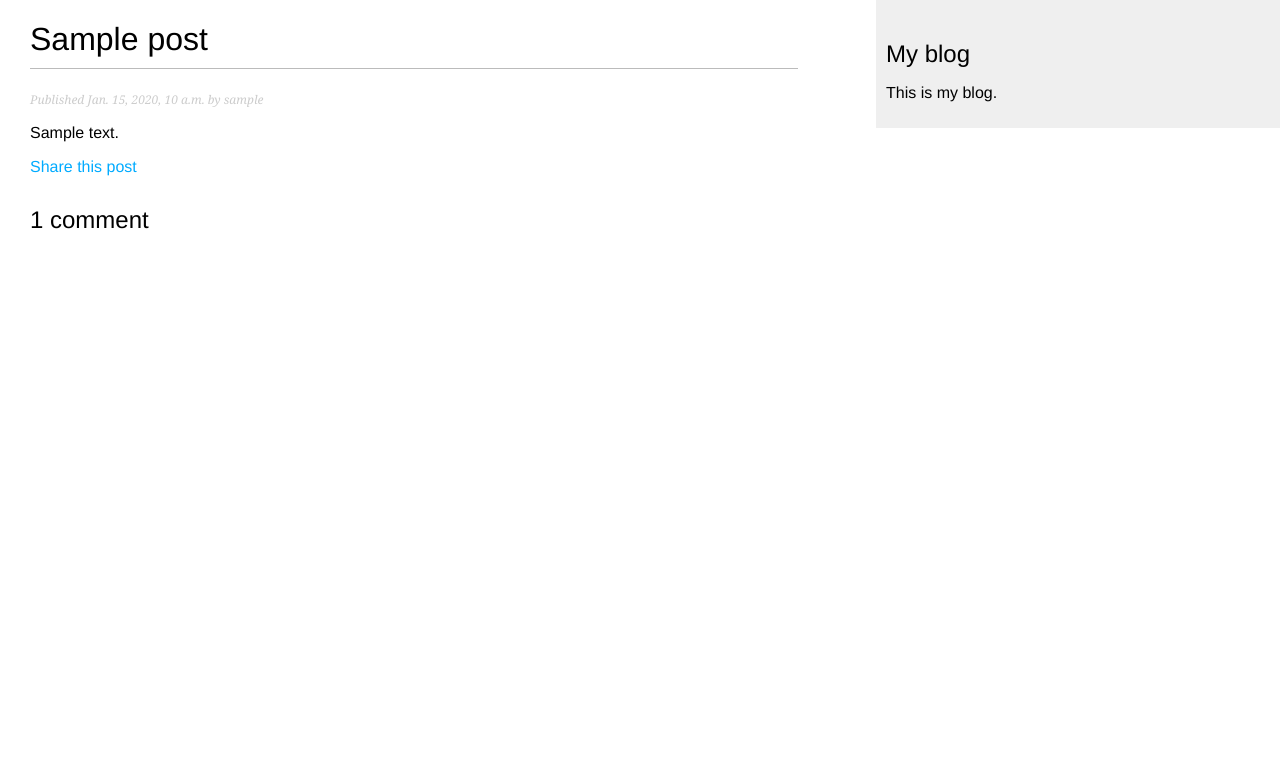
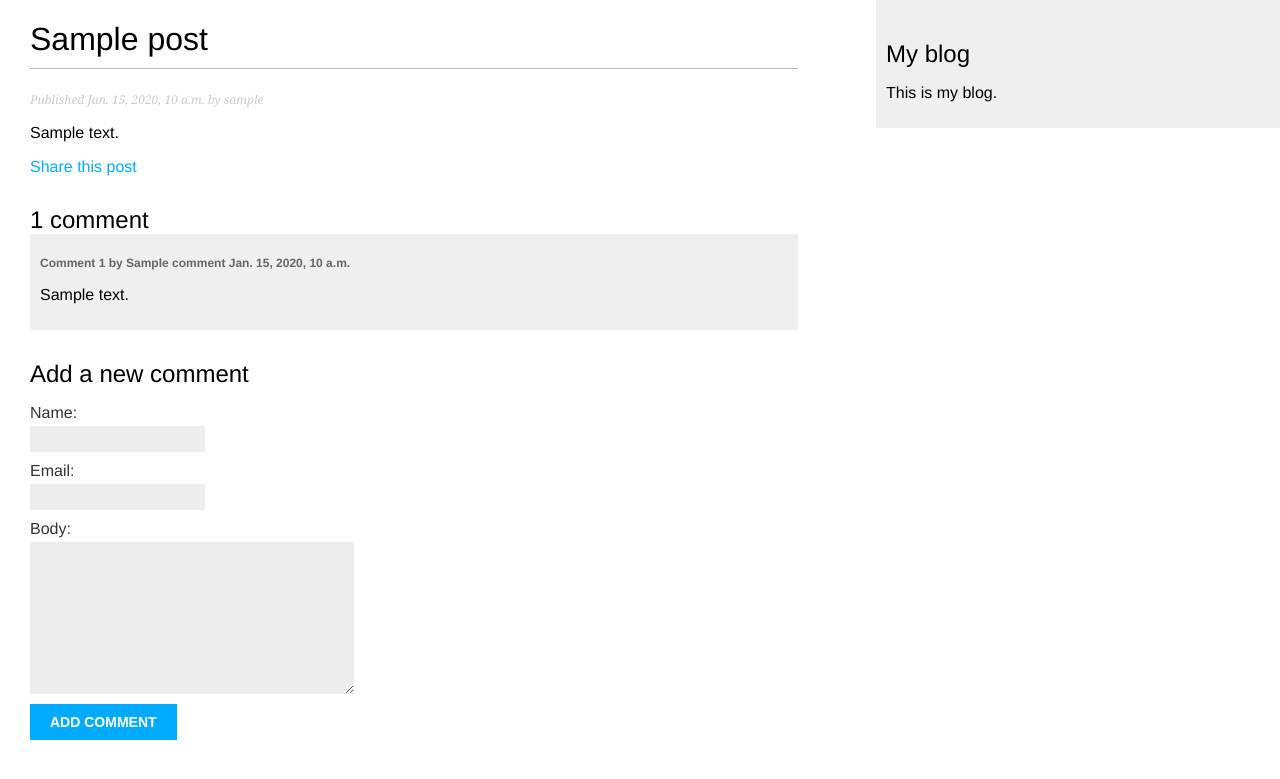
Before and after one commit to HDiman/weblog, a Django app: a page that uses mysite/blog/templates/blog/post/detail.html in a window 1280 px wide. Shown: the top 779 px of the page. Run offline with Django 4.2, Linux system fonts and the light colour scheme; tables that the repository leaves empty hold one stand-in row (values such as "Sample post").

Commit message:
Ready to add new comments

```diff
--- a/mysite/blog/templates/blog/post/detail.html
+++ b/mysite/blog/templates/blog/post/detail.html
@@ -18,4 +18,16 @@
         {{ total_comments }} comment{{ total_comments|pluralize }}
     </h2>
     {% endwith %}
+    {% for comment in comments %}
+    <div class="comment">
+        <p class="info">
+            Comment {{ forloop.counter }} by {{ comment.name }}
+            {{ comment.created }}
+        </p>
+        {{ comment.body|linebreaks }}
+    </div>
+    {% empty %}
+    <p>There are no comments.</p>
+    {% endfor %}
+    {% include "blog/post/includes/comment_form.html" %}
 {% endblock %}
--- a/mysite/blog/templates/blog/post/list.html
+++ b/mysite/blog/templates/blog/post/list.html
@@ -15,7 +15,5 @@
     </p>
     {{ post.body|truncatewords:30|linebreaks }}
     {% endfor %}
-    <!-- добавление страниц -->
-    <!--    {% include "pagination.html" with page=posts %}-->
     {% include "pagination.html" with page=page_obj %}
 {% endblock %}
--- a/mysite/mysite/settings.py
+++ b/mysite/mysite/settings.py
@@ -55,7 +55,7 @@ ROOT_URLCONF = 'mysite.urls'
 TEMPLATES = [
     {
         'BACKEND': 'django.template.backends.django.DjangoTemplates',
-        'DIRS': [],
+        'DIRS': ["templates/"],
         'APP_DIRS': True,
         'OPTIONS': {
             'context_processors': [
```
Also changed, not shown: mysite/blog/templates/blog/post/includes/comment_form.html (renamed from mysite/blog/templates/blog/post/icludes/comment_form.html).
